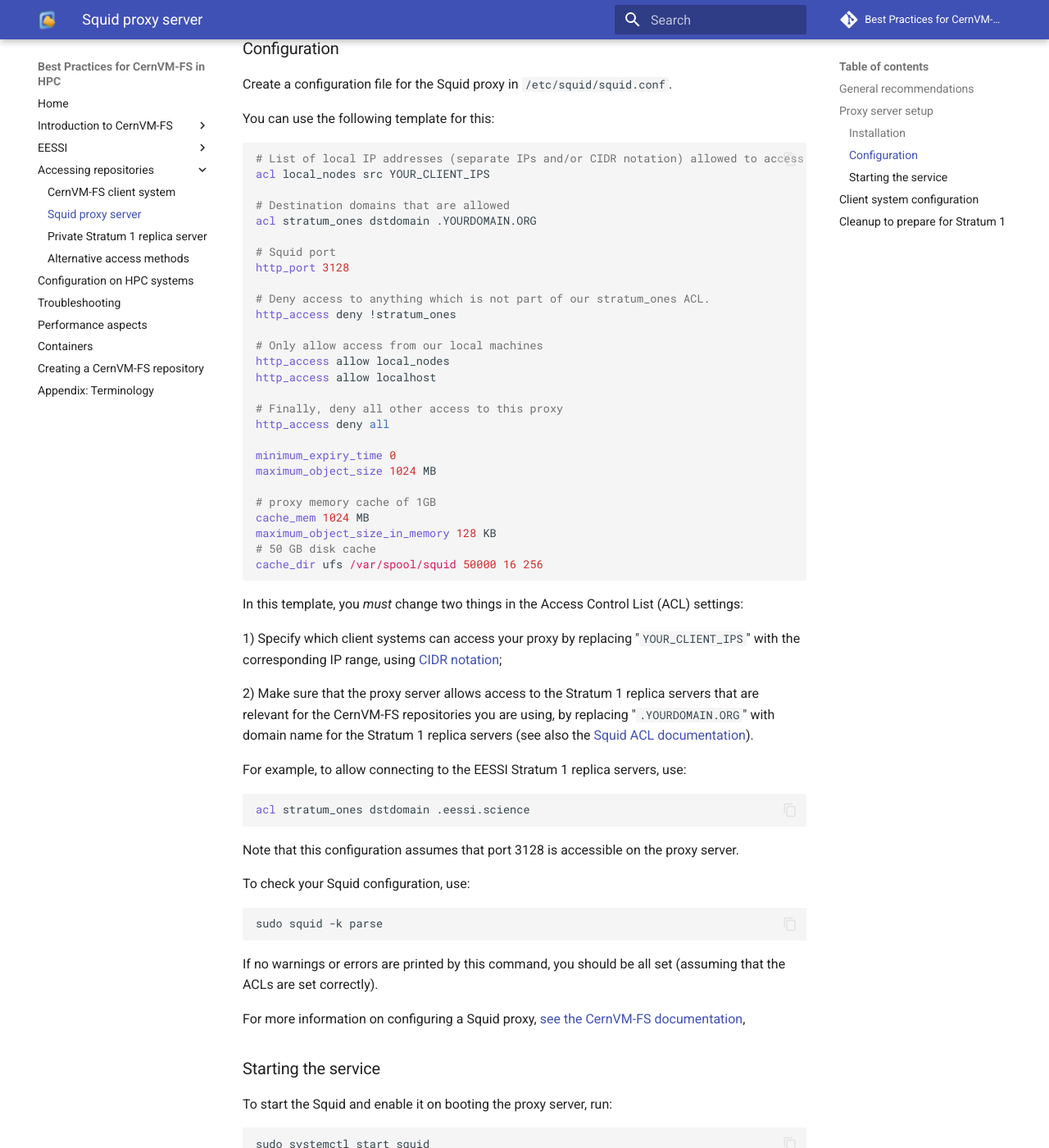
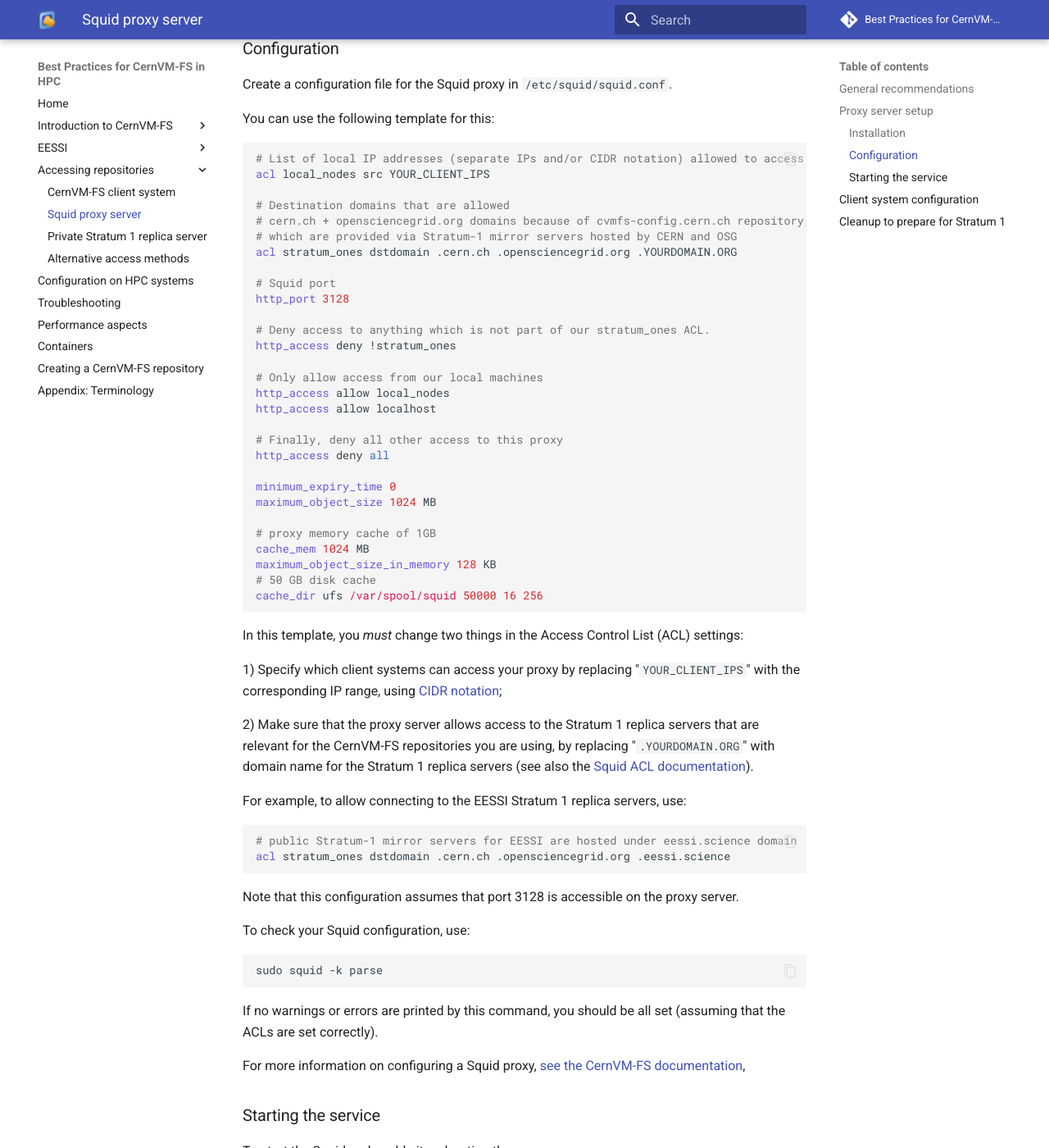
Before and after one commit to multixscale/cvmfs-tutorial-hpc-best-practices, an MkDocs documentation site: the page built from docs/access/proxy.md, in a window 1280 px wide and 1400 px high, scrolled down 1058 px. Shown: the whole window at 82% size. Built offline with MkDocs 1.6.1 and Material for MkDocs 9.7.7, drawn with Linux system fonts in a browser that asks for light colours; comment, search, counter and statistics services are not loaded.

Commit message:
update proxy ACL to also cover cern.ch and opensciencegrid.org domains

````diff
--- a/docs/access/proxy.md
+++ b/docs/access/proxy.md
@@ -56,7 +56,9 @@
 acl local_nodes src YOUR_CLIENT_IPS
 
 # Destination domains that are allowed
-acl stratum_ones dstdomain .YOURDOMAIN.ORG
+# cern.ch + opensciencegrid.org domains because of cvmfs-config.cern.ch repository,
+# which are provided via Stratum-1 mirror servers hosted by CERN and OSG
+acl stratum_ones dstdomain .cern.ch .opensciencegrid.org .YOURDOMAIN.ORG
 
 # Squid port
 http_port 3128
@@ -92,7 +94,8 @@
 For example, to allow connecting to the EESSI Stratum 1 replica servers, use:
 
 ```{ .apache .copy }
-acl stratum_ones dstdomain .eessi.science
+# public Stratum-1 mirror servers for EESSI are hosted under eessi.science domain
+acl stratum_ones dstdomain .cern.ch .opensciencegrid.org .eessi.science
 ```
 
 Note that this configuration assumes that port 3128 is accessible on the proxy server.
````
